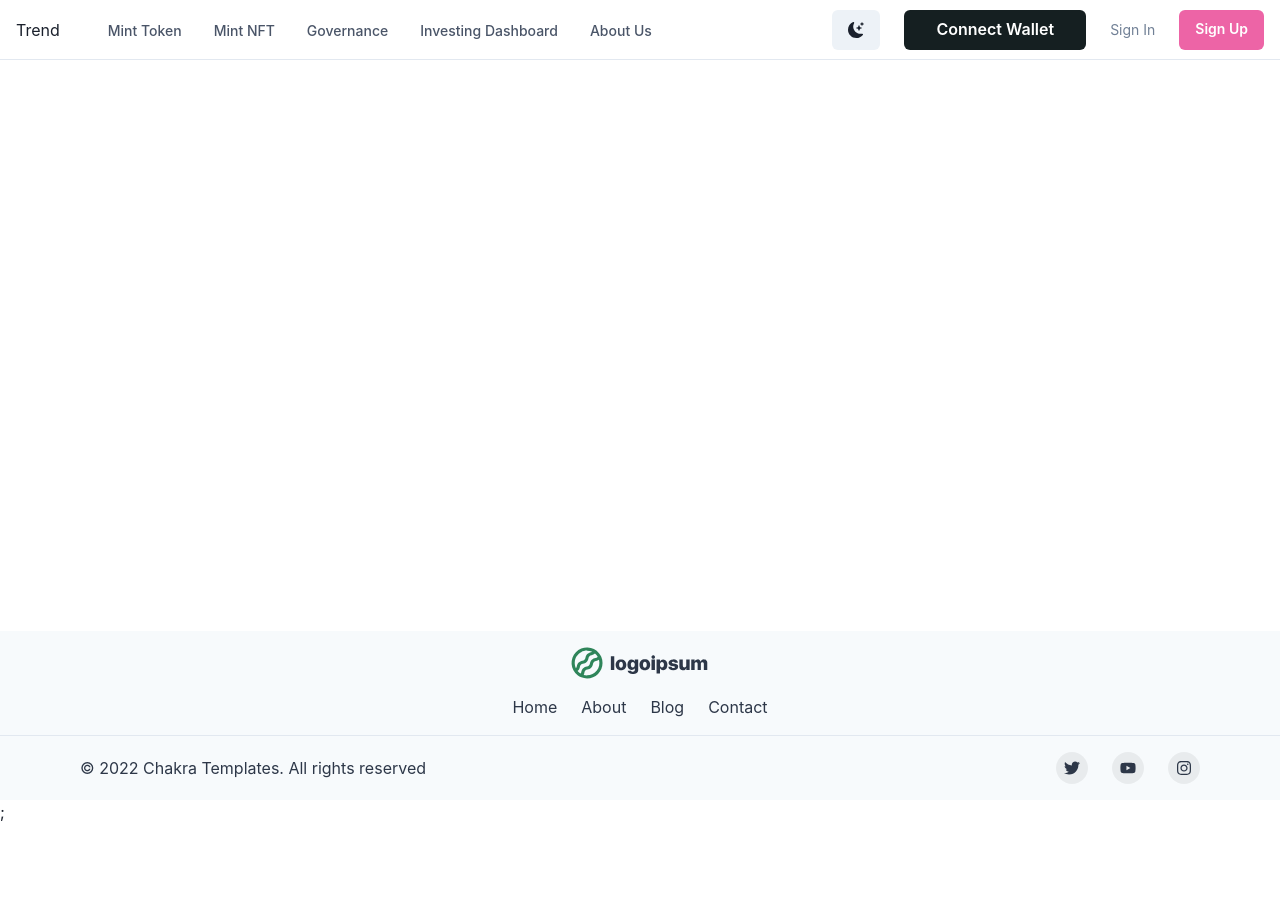
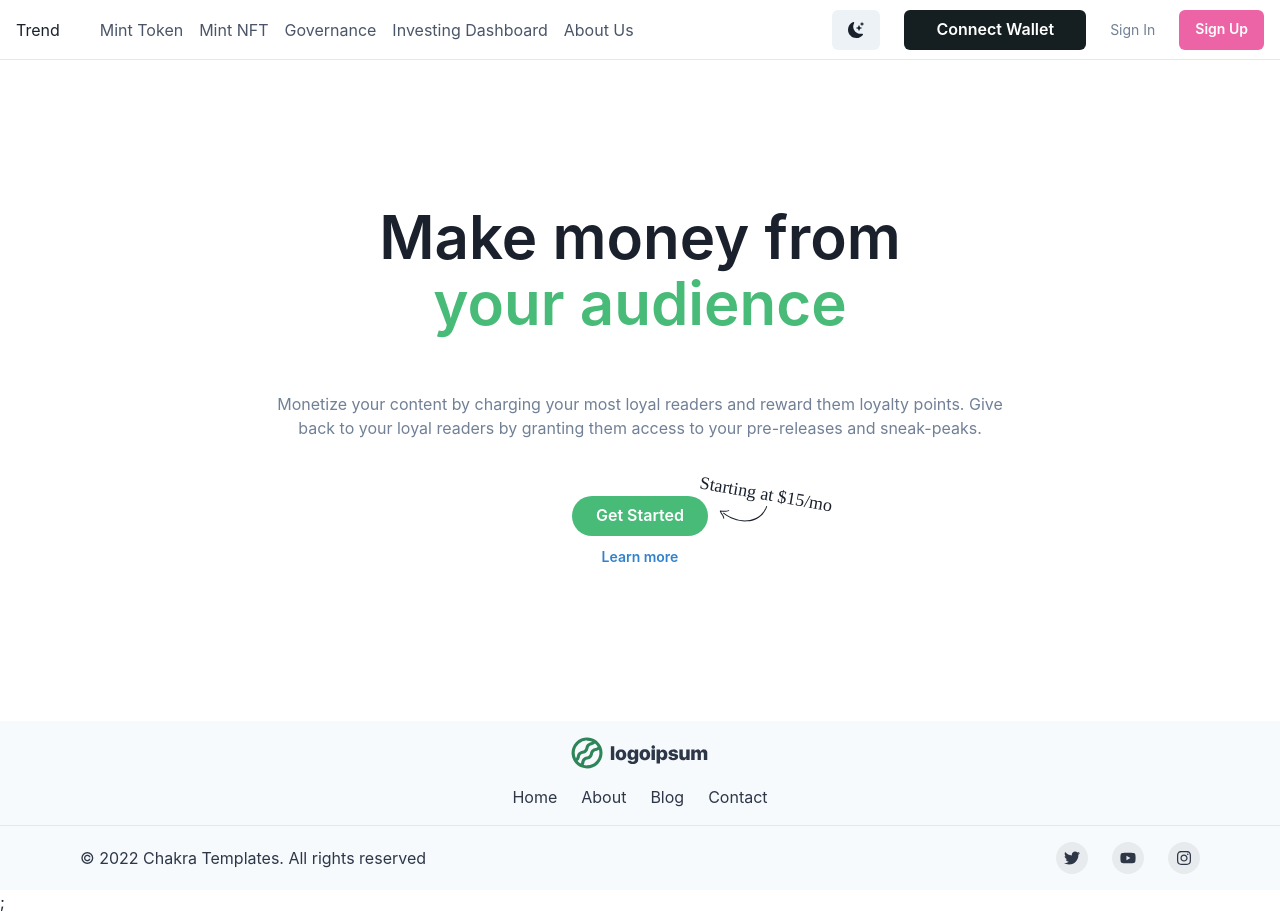
Before and after one commit to stevecyj/krypto-final, a React (Vite) app: page /#/index in a window 1280 px wide. Before the commit this address led to /. Before the commit the page ends 824 px from the top, so only its background shows below. Built offline with nearby package versions, Linux system fonts and the light colour scheme.

Commit message:
feat: use hash router

```diff
--- a/src/App.tsx
+++ b/src/App.tsx
@@ -7,10 +7,10 @@ import CouncilPage from '@/pages/CouncilPage.tsx';
 import TreasuryPage from '@/pages/TreasuryPage.tsx';
 import InvestingDashBoard from '@/pages/InvestingDashboard.tsx';
 import AboutUsPage from '@/pages/AboutUsPage.tsx';
-import { createBrowserRouter, RouterProvider } from 'react-router-dom';
+import { createHashRouter, RouterProvider } from 'react-router-dom';
 import './App.css';
 
-const router = createBrowserRouter([
+const router = createHashRouter([
   {
     path: '/',
     element: <DefaultLayout />,
--- a/src/components/Navbar.tsx
+++ b/src/components/Navbar.tsx
@@ -102,9 +102,9 @@ const DesktopNav = () => {
         <Box key={navItem.label}>
           <Popover trigger={'hover'} placement={'bottom-start'}>
             <PopoverTrigger>
-              <Link
+              <LinkTo
                 p={2}
-                href={navItem.href ?? '#'}
+                to={navItem.href ?? '#'}
                 fontSize={'sm'}
                 fontWeight={500}
                 color={linkColor}
@@ -114,7 +114,7 @@ const DesktopNav = () => {
                 }}
               >
                 {navItem.label}
-              </Link>
+              </LinkTo>
             </PopoverTrigger>
 
             {navItem.children && (
@@ -142,8 +142,8 @@ const DesktopNav = () => {
 
 const DesktopSubNav = ({ label, href, subLabel }: NavItem) => {
   return (
-    <Link
-      href={href}
+    <LinkTo
+      to={href}
       role={'group'}
       display={'block'}
       p={2}
@@ -169,7 +169,7 @@ const DesktopSubNav = ({ label, href, subLabel }: NavItem) => {
           <Icon color={'pink.400'} w={5} h={5} as={ChevronRightIcon} />
         </Flex>
       </Stack>
-    </Link>
+    </LinkTo>
   );
 };
 
```
